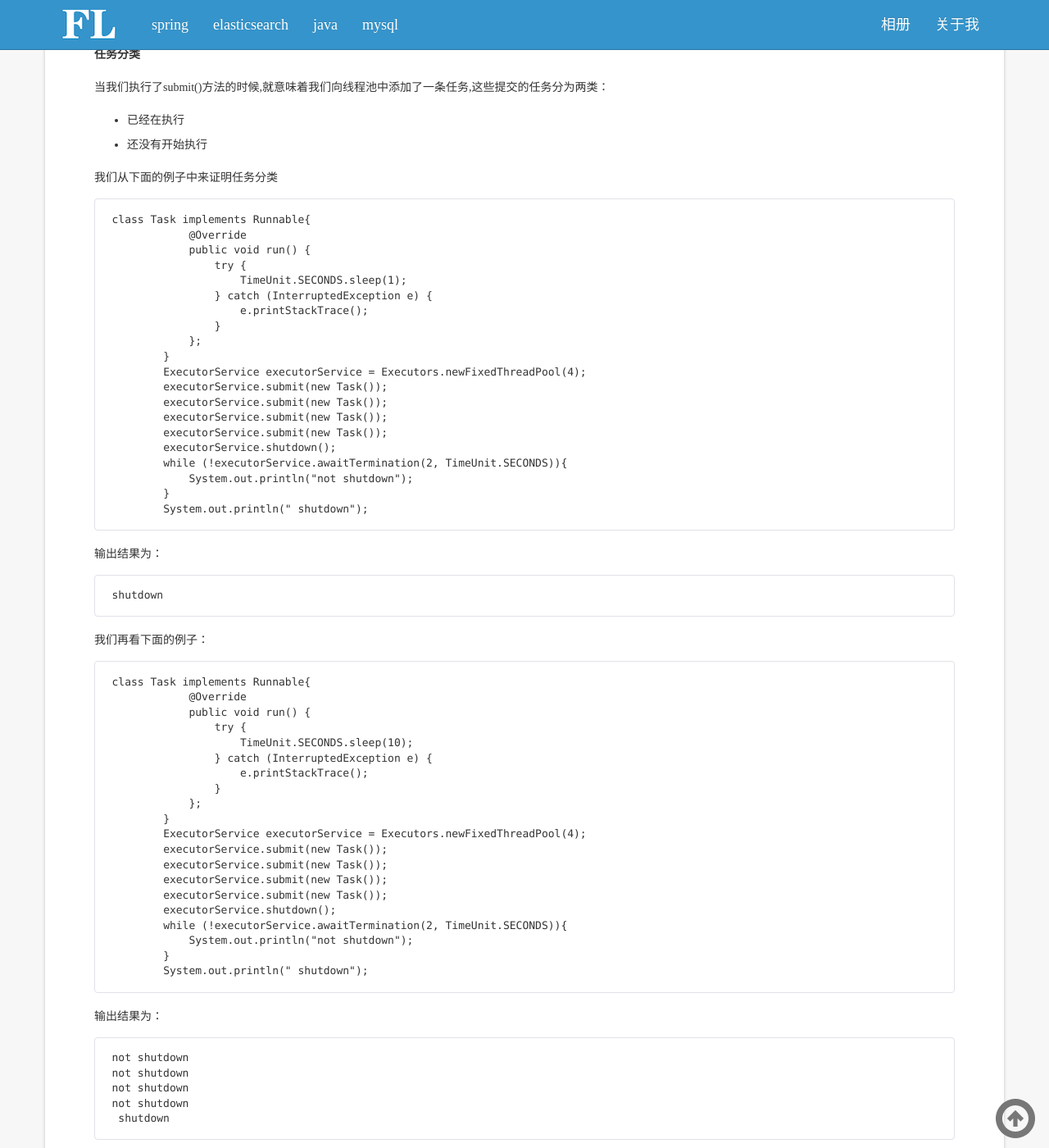
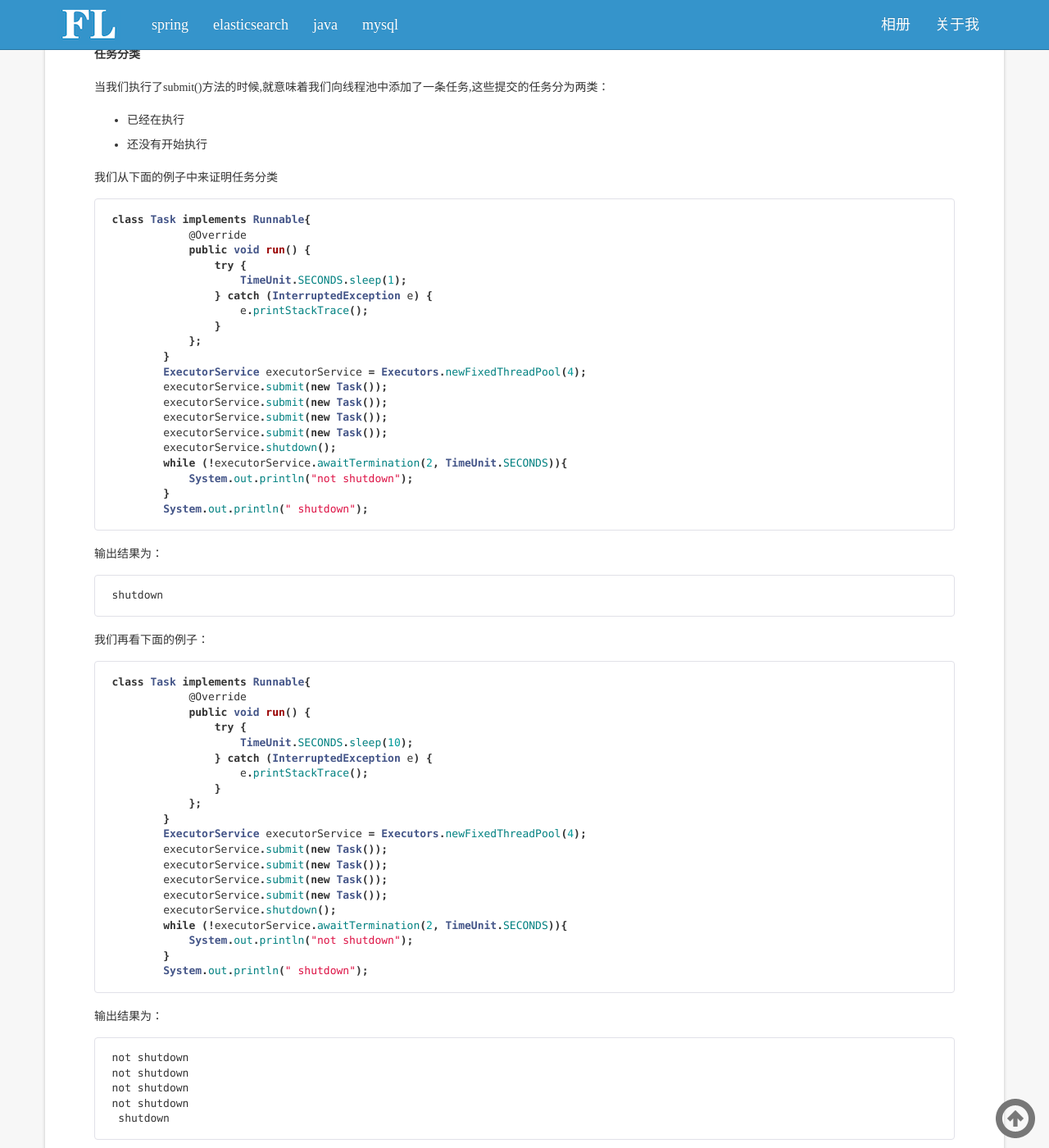
Before and after one commit to chcchccch/felayman.github.io, a Jekyll site: the page built from _posts/java/2017-05-19-Executor框架.md, in a window 1280 px wide and 1400 px high, scrolled down 4326 px. Shown: the whole window at 82% size. Built offline with Jekyll 4.4.1, drawn with Linux system fonts in a browser that asks for light colours; comment, search, counter and statistics services are not loaded; some of the changed text lies outside the part shown.

Commit message:
Executor框架

```diff
--- a/_posts/java/2017-05-19-Executor框架.md
+++ b/_posts/java/2017-05-19-Executor框架.md
@@ -48,7 +48,7 @@ Executor只是提供执行某个任务(Runnable或Callable)的能力,本身并
 
 #### ExecutorService的使用
 官方使用了一个非常常见的网络连接的例子来介绍如何使用ExecutorService,demo如下：
-~~~
+~~~java
 class NetworkService implements Runnable {
     private final ServerSocket serverSocket;
     private final ExecutorService pool;
@@ -77,13 +77,13 @@ CSDN上有一个很早以前类似的例子,可以参看：[场景](http://blog.
 #### ExecutorService方法介绍
 
 **关闭**
-~~~
+~~~java
 void shutdown();
 ~~~
 
 执行该方法后,会关闭线程池调度,没有执行的任务(Callable或Runnable)将不再执行,但是如果某个任务没有执行完成(如某个Runnable中的逻辑代码没有执行完全),则会等到该任务
 执行完成后再关闭线程池,剩下的任务则拒绝执行,如下面代码：
-~~~
+~~~java
 ExecutorService executorService = Executors.newSingleThreadExecutor();
         executorService.execute(new Runnable() {
             @Override
@@ -133,7 +133,7 @@ hello4
 从结果中可以看到"hello4"被打印出来,则说明虽然我们调用了executorService.shutdown(),但是没有执行完的任务,任然会继续执行完,但是"hello5"没有被打印出,说明剩下的任务都拒绝执行。
 
 那么问题来了? 如果我们想立刻关闭线程池调度,而不管当前任务十分执行完成,我们可以调用如下方法：
-~~~
+~~~java
  executorService.execute(new Runnable() {
             @Override
             public void run() {
@@ -202,7 +202,7 @@ shutDown()
 - 还没有开始执行
 
 我们从下面的例子中来证明任务分类
-~~~
+~~~java
 class Task implements Runnable{
             @Override
             public void run() {
@@ -230,7 +230,7 @@ class Task implements Runnable{
 shutdown
 ~~~
 我们再看下面的例子：
-~~~
+~~~java
 class Task implements Runnable{
             @Override
             public void run() {
@@ -268,7 +268,7 @@ not shutdown
 并没有开始执行,因此在执行executorService.shutdown()之后,线程池已经关闭,不再执行后续的任务。
 
 再来看看下面的例子：
-~~~
+~~~java
  class Task implements Runnable {
             @Override
             public void run(){
@@ -317,7 +317,7 @@ java.lang.InterruptedException: sleep interrupted
 **isTerminated()**
 
 这个方法会校验ExecutorService当前的状态是否为“TERMINATED”即关闭状态，当为“TERMINATED”时返回true否则返回false,看下面例子:
-~~~
+~~~java
  class Task implements Runnable {
             @Override
             public void run(){
@@ -368,7 +368,7 @@ shutdown
 
 **isShutdown()**
 这个方法在ExecutorService关闭后返回true，否则返回false,看下面的例子：
-~~~
+~~~java
  class Task implements Runnable {
             @Override
             public void run(){
```
